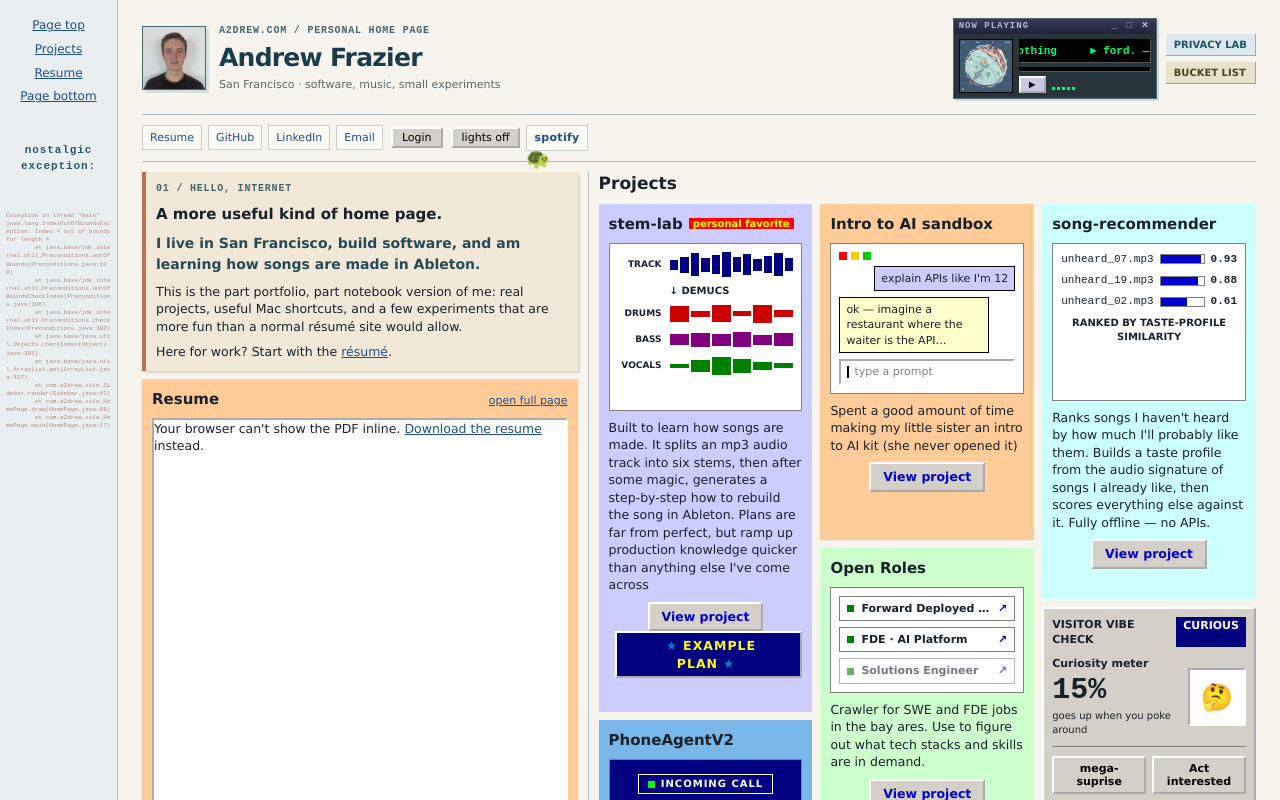
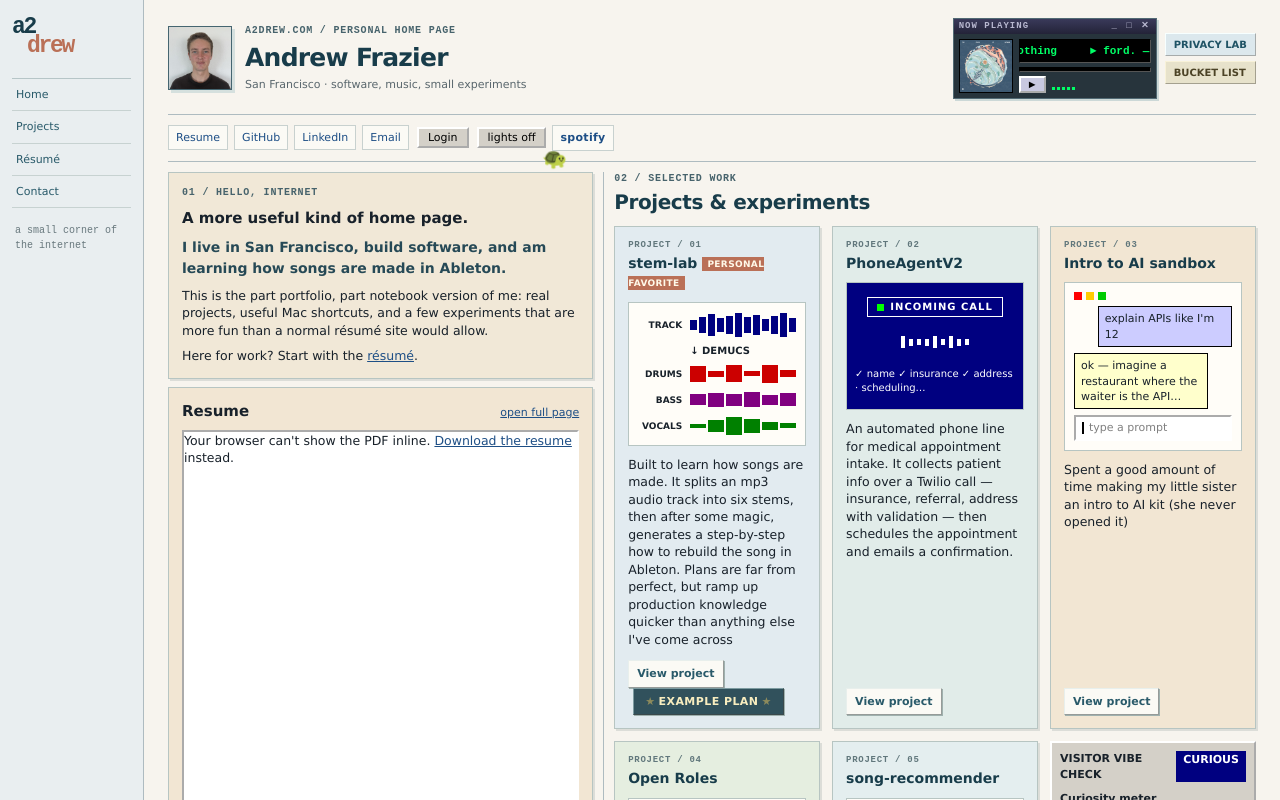
Before and after one commit to FrazierAndrew/a2drew, a React (Create React App) app: page / in a window 1280 px wide. Shown: the top 800 px of the page. Built offline with nearby package versions, Linux system fonts and the light colour scheme.

Commit message:
Refine sidebar and project cards

```diff
--- a/src/App.css
+++ b/src/App.css
@@ -65,36 +65,90 @@
 }
 
 .retro-sidebar {
+  align-items: stretch;
   background: #e9eef0;
   border-right: 1px solid #aebbc0;
-  flex: 0 0 118px;
+  display: flex;
+  flex: 0 0 144px;
+  flex-direction: column;
   font-size: 12px;
-  padding: 10px 6px;
-  text-align: center;
-}
-
-.retro-sidebar a {
-  display: block;
-  margin: 7px 0;
-}
-
-.vertical-name {
-  color: #24596a;
-  font-family: "Courier New", Courier, monospace;
+  min-height: 100vh;
+  padding: 18px 12px;
+}
+
+.sidebar-brand {
+  color: #183c4a;
+  display: grid;
+  font: bold 23px/0.82 "Courier New", Courier, monospace;
+  justify-content: start;
+  letter-spacing: -0.1em;
+  margin: 0 0 22px;
+  text-align: left;
+  text-decoration: none;
+}
+
+.sidebar-brand span:last-child {
+  color: #ba7057;
+  margin-left: 15px;
+}
+
+.sidebar-nav {
+  border-top: 1px solid #b6c5c7;
+  display: grid;
+}
+
+.sidebar-nav a {
+  border-bottom: 1px solid #c7d2d1;
+  color: #295a6a;
   font-size: 11px;
-  font-weight: bold;
-  letter-spacing: 0.08em;
-  margin: 38px 12px;
-  text-align: center;
-}
-
+  padding: 8px 4px;
+  text-align: left;
+  text-decoration: none;
+}
+
+.sidebar-nav a:hover {
+  background: #dce8e5;
+  color: #a84832;
+}
+
+.sidebar-note {
+  color: #68787d;
+  font: 10px/1.45 "Courier New", Courier, monospace;
+  margin: 16px 3px 0;
+  text-align: left;
+}
+
+.sidebar-easter-egg {
+  color: #7c5d52;
+  margin-top: auto;
+  text-align: left;
+}
+
+.sidebar-easter-egg summary {
+  cursor: pointer;
+  font: bold 9px "Courier New", Courier, monospace;
+  list-style: none;
+  text-transform: uppercase;
+}
+
+.sidebar-easter-egg summary::-webkit-details-marker {
+  display: none;
+}
+
+.sidebar-easter-egg summary::before {
+  content: "+ ";
+}
+
+.sidebar-easter-egg[open] summary::before {
+  content: "− ";
+}
 
 .stack-trace {
   color: #9d6355;
   font-family: "Courier New", Courier, monospace;
-  font-size: 6px;
+  font-size: 5.5px;
   line-height: 1.35;
-  margin: 12px 0 0;
+  margin: 8px 0 0;
   opacity: 0.72;
   overflow-wrap: break-word;
   text-align: left;
@@ -996,102 +1050,122 @@
   font-size: 9px;
 }
 
-/* centered, beveled "view project" button */
+/* small, slightly beveled project actions */
 .cta-row {
-  margin: 0;
-  text-align: center;
+  margin: 12px 0 0;
+  text-align: left;
 }
 
 .cta-button {
-  background: #d4d0c8;
-  border: 2px outset #ffffff;
-  color: #0000cc;
+  background: #fbfaf5;
+  border: 1px outset #e8efec;
+  box-shadow: 1px 1px 0 #9fb1ae;
+  color: #295a6a;
   display: inline-block;
-  font-weight: bold;
-  padding: 4px 12px;
+  font-size: 11px;
+  font-weight: bold;
+  padding: 5px 8px;
   text-decoration: none;
+}
+
+.cta-button:hover {
+  background: #e1ece8;
+  color: #a84832;
 }
 
 .cta-button:active {
   border-style: inset;
+  box-shadow: none;
 }
 
 .plan-button {
-  background: #000080;
-  color: #ffff00;
-  letter-spacing: 1px;
-  margin-left: 6px;
+  background: #31515c;
+  border-color: #7d9ba0;
+  color: #f8edbf;
+  letter-spacing: 0.04em;
+  margin-left: 5px;
   text-transform: uppercase;
 }
 
 .plan-button:hover {
-  background: #ffff00;
-  color: #000080;
+  background: #456b72;
+  color: #ffffff;
 }
 
 .plan-star {
-  animation: blink-tag 1s steps(2, start) infinite;
-  color: #00ffff;
-  margin: 0 5px;
+  animation: blink-tag 1.4s steps(2, start) infinite;
+  color: #e9c45c;
+  margin: 0 3px;
 }
 
 .plan-button .plan-star:last-child {
-  animation-delay: 0.5s;
+  animation-delay: 0.7s;
 }
 
 .plan-button:hover .plan-star {
-  color: #ff00ff;
-}
-
-/* three across, natural heights — deliberately not a tidy grid */
+  color: #f9e7a2;
+}
+
+/* ordered cards, still with a little desktop-era texture */
+.project-heading {
+  margin: 0 0 10px;
+}
+
+.col-title {
+  color: #183c4a;
+  font-size: 20px;
+  letter-spacing: -0.02em;
+  margin: 0;
+}
+
 .project-masonry {
-  column-count: 3;
-  column-gap: 8px;
+  display: grid;
+  gap: 12px;
+  grid-template-columns: repeat(3, minmax(0, 1fr));
+}
+
+@media (max-width: 1050px) {
+  .project-masonry {
+    grid-template-columns: repeat(2, minmax(0, 1fr));
+  }
 }
 
 .project-masonry .block,
 .project-masonry .health-dashboard {
-  break-inside: avoid;
-  margin: 0 0 8px;
+  margin: 0;
   width: 100%;
 }
 
-/* stagger the box heights so it reads less like a tidy grid */
-.project-masonry .block:nth-child(1) {
-  padding-bottom: 34px;
-}
-
-.project-masonry .block:nth-child(2) {
-  padding-bottom: 8px;
-}
-
-.project-masonry .block:nth-child(3) {
-  padding-bottom: 48px;
-}
-
-.project-masonry .block:nth-child(4) {
-  padding-bottom: 140px;
-}
-
-.project-masonry .block:nth-child(5) {
-  padding-bottom: 30px;
-}
-
-.project-masonry .block:nth-child(1) .visual {
-  min-height: 168px;
-}
-
-.project-masonry .block:nth-child(3) .visual {
-  min-height: 150px;
-}
-
-.project-masonry .block:nth-child(5) .visual {
-  min-height: 158px;
+.project-card {
+  display: flex;
+  flex-direction: column;
+  min-width: 0;
+}
+
+.project-card h3 {
+  color: #183c4a;
+  font-size: 14px;
+  margin-bottom: 9px;
+}
+
+.project-card .cta-row {
+  margin-top: auto;
+  padding-top: 4px;
+}
+
+.project-index {
+  color: #61777c;
+  font: bold 9px "Courier New", Courier, monospace;
+  letter-spacing: 0.08em;
+  margin: 0 0 4px !important;
+  text-transform: uppercase;
 }
 
 .block {
+  border: 1px solid #b7c5c2;
+  box-shadow: 2px 2px 0 rgba(94, 119, 119, 0.18);
   font-size: 12.5px;
-  padding: 10px;
+  padding: 13px;
 }
 
 .block p {
@@ -1107,32 +1181,33 @@
 }
 
 .c1 {
-  background: #ccccff;
+  background: #e2ebf0;
 }
 
 .c2 {
-  background: #78b7e7;
+  background: #e1ece9;
 }
 
 .c3 {
-  background: #ffcc99;
+  background: #f2e6d3;
 }
 
 .c4 {
-  background: #ccffcc;
+  background: #e5eee0;
 }
 
 .c5 {
-  background: #ccffff;
+  background: #e4eeef;
 }
 
 .new-flag {
-  background: #ff0000;
-  color: #ffff00;
-  font-size: 10px;
-  margin-left: 6px;
-  padding: 0 4px;
-  text-transform: lowercase;
+  background: #ba7057;
+  color: #fff9e9;
+  font-size: 9px;
+  letter-spacing: 0.04em;
+  margin-left: 5px;
+  padding: 2px 5px;
+  text-transform: uppercase;
   vertical-align: middle;
 }
 
@@ -1245,13 +1320,13 @@
 /* ---- project visuals, crude edition ---- */
 
 .visual {
-  background: #ffffff;
-  border: 1px solid #808080;
+  background: #fffdf8;
+  border: 1px solid #b7c5c2;
   display: flex;
   flex-direction: column;
   gap: 6px;
-  margin: 0 0 8px;
-  padding: 8px;
+  margin: 0 0 10px;
+  padding: 9px;
 }
 
 .chat-bar {
@@ -1702,7 +1777,31 @@
 }
 
 html[data-theme="dark"] .retro-sidebar {
+  background: #121a1e;
   border-right-color: #404040;
+}
+
+html[data-theme="dark"] .sidebar-brand {
+  color: #e6f3ef;
+}
+
+html[data-theme="dark"] .sidebar-nav {
+  border-top-color: #344248;
+}
+
+html[data-theme="dark"] .sidebar-nav a {
+  border-bottom-color: #344248;
+  color: #c5e1dc;
+}
+
+html[data-theme="dark"] .sidebar-nav a:hover {
+  background: #1d3033;
+  color: #ffb19f;
+}
+
+html[data-theme="dark"] .sidebar-note,
+html[data-theme="dark"] .sidebar-easter-egg {
+  color: #9caeb2;
 }
 
 html[data-theme="dark"] .vertical-name {
@@ -1752,7 +1851,7 @@
   }
 
   .project-masonry {
-    column-count: 1;
+    grid-template-columns: 1fr;
   }
 
   /* ---- mobile header cluster: stop the now-playing / bucket / photo
--- a/src/App.js
+++ b/src/App.js
@@ -754,34 +754,30 @@
   return (
     <div className="site-shell">
       <aside className="retro-sidebar">
-        <a href="#top">Page top</a>
-        <a href="#work">Projects</a>
-        <a href="/Andrew_Resume.pdf">Resume</a>
-        <a href="#bottom">Page bottom</a>
-        <div className="vertical-name" aria-hidden="true">
-          {"nostalgic exception:".split("").map((ch, i) => (
-            <span
-              key={i}
-              style={{
-                transform: `translateX(${Math.sin(i * 0.8) * 5}px) rotate(${
-                  Math.sin(i * 0.8) * 8
-                }deg)`,
-              }}
-            >
-              {ch}
-            </span>
-          ))}
-        </div>
-        <pre className="stack-trace" aria-hidden="true">{`Exception in thread "main"
+        <a className="sidebar-brand" href="#top" aria-label="Andrew Frazier home">
+          <span>a2</span>
+          <span>drew</span>
+        </a>
+        <nav className="sidebar-nav" aria-label="Page sections">
+          <a href="#top">Home</a>
+          <a href="#work">Projects</a>
+          <a href="/Andrew_Resume.pdf">Résumé</a>
+          <a href="#bottom">Contact</a>
+        </nav>
+        <p className="sidebar-note">a small corner of the internet</p>
+        <details className="sidebar-easter-egg">
+          <summary>system status</summary>
+          <pre className="stack-trace">{`Exception in thread "main"
 java.lang.IndexOutOfBoundsException: Index 4 out of bounds for length 4
-\tat java.base/jdk.internal.util.Preconditions.outOfBounds(Preconditions.java:100)
-\tat java.base/jdk.internal.util.Preconditions.outOfBoundsCheckIndex(Preconditions.java:106)
-\tat java.base/jdk.internal.util.Preconditions.checkIndex(Preconditions.java:302)
-\tat java.base/java.util.Objects.checkIndex(Objects.java:385)
-\tat java.base/java.util.ArrayList.get(ArrayList.java:427)
-\tat com.a2drew.site.Sidebar.render(Sidebar.java:42)
-\tat com.a2drew.site.HomePage.draw(HomePage.java:88)
-\tat com.a2drew.site.HomePage.main(HomePage.java:17)`}</pre>
+	at java.base/jdk.internal.util.Preconditions.outOfBounds(Preconditions.java:100)
+	at java.base/jdk.internal.util.Preconditions.outOfBoundsCheckIndex(Preconditions.java:106)
+	at java.base/jdk.internal.util.Preconditions.checkIndex(Preconditions.java:302)
+	at java.base/java.util.Objects.checkIndex(Objects.java:385)
+	at java.base/java.util.ArrayList.get(ArrayList.java:427)
+	at com.a2drew.site.Sidebar.render(Sidebar.java:42)
+	at com.a2drew.site.HomePage.draw(HomePage.java:88)
+	at com.a2drew.site.HomePage.main(HomePage.java:17)`}</pre>
+        </details>
       </aside>
 
       <main className="retro-main" id="top">
@@ -912,13 +908,17 @@
           </div>
 
           <div className="right-col">
-            <h2 className="col-title">Projects</h2>
+            <div className="project-heading">
+              <p className="section-label">02 / selected work</p>
+              <h2 className="col-title">Projects & experiments</h2>
+            </div>
             <div className="project-masonry">
               {projects.map((project, index) => (
                 <div
-                  className={`block c${(index % 5) + 1}`}
+                  className={`block project-card c${(index % 5) + 1}`}
                   key={project.title}
                 >
+                  <p className="project-index">project / {String(index + 1).padStart(2, "0")}</p>
                   <h3>
                     {project.title}
                     {project.flag && (
```
